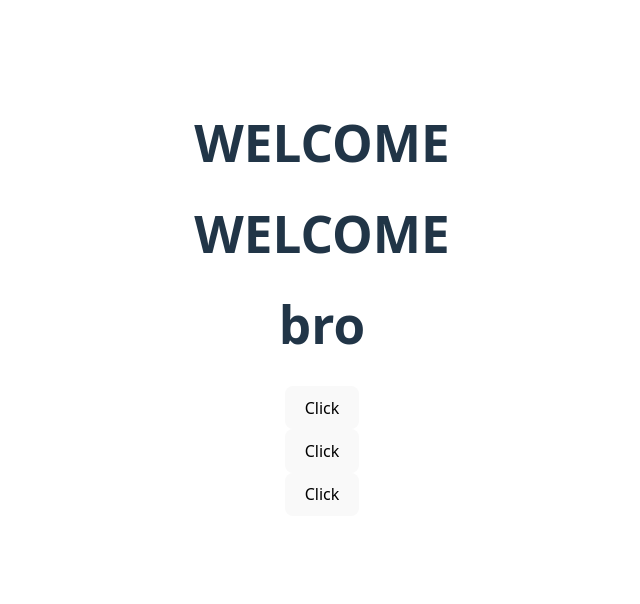
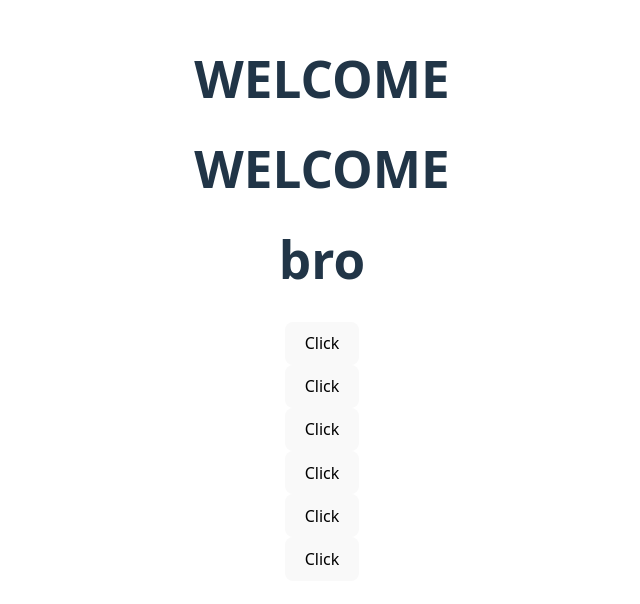
Before and after one commit to DEBAYUDHCHAKRABORTY/Explore-React, a React (Vite) app in the folder pankaj/react/pankaj/: page / in a window 1280 px wide. Shown: the part 102-706 px from the top of the page, without its empty margins (318-958 px from the left). Built offline with nearby package versions, Linux system fonts and the light colour scheme.

Commit message:
Pankaj (#6)
* added components

* added new file

* added alert.jsx

* added add.jsx

* added aler

```diff
--- a/pankaj/react/pankaj/src/App.jsx
+++ b/pankaj/react/pankaj/src/App.jsx
@@ -6,6 +6,9 @@ import Add from './components/sonu'
 import Greet from './greet'
 import Sum from './components/sum'
 import Multi from './components/multipal'
+import Alert from './components/alert'
+import Jog from './components/add'
+import Aler from './components/add'
 
 function App() {
 
@@ -17,6 +20,9 @@ function App() {
       <Greet/>
       <Sum/>
       <Multi/>
+      <Alert/>
+      <Jog/>
+      <Aler/>
     </>
   )
 }
--- /dev/null
+++ b/pankaj/react/pankaj/src/components/add.jsx
@@ -0,0 +1,13 @@
+function Jog() {
+    function Ms() {
+        let y = 2;
+        let x = 2
+        alert(y+x);
+    }
+        return (
+            <div>
+                <button onClick={(Ms)}>Click</button>
+            </div>
+        )
+    }
+    export default Jog;
--- /dev/null
+++ b/pankaj/react/pankaj/src/components/alert.jsx
@@ -0,0 +1,11 @@
+function Alert(){
+    function alertMe(){
+        alert("hello")
+    }
+    return(
+        <div>
+            <button onClick={(alertMe)}> Click</button>
+        </div>
+    )
+}
+export default Alert;
```
Also changed, not shown: pankaj/react/pankaj/src/components/alert2.jsx (added, +10 -0 lines).
